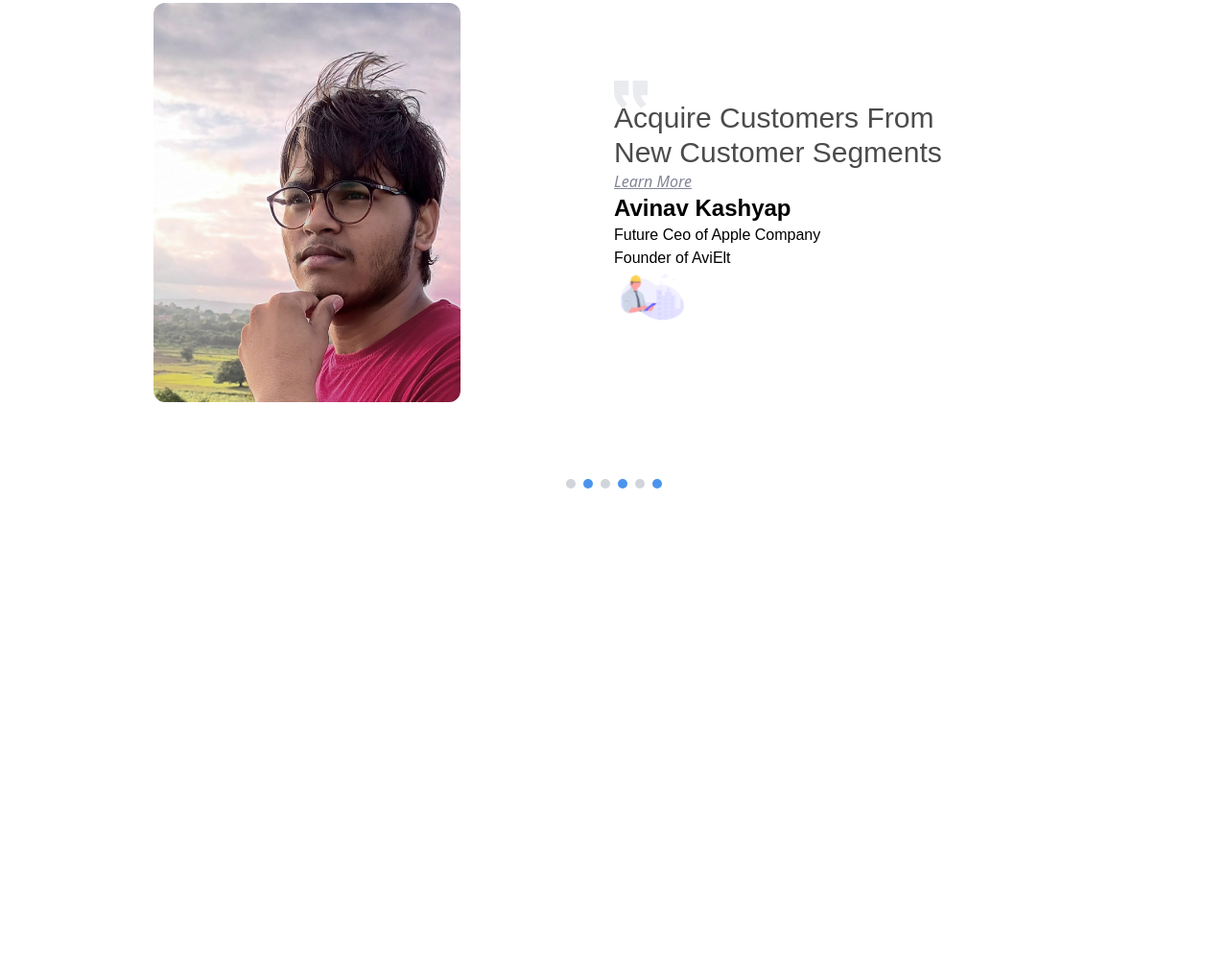
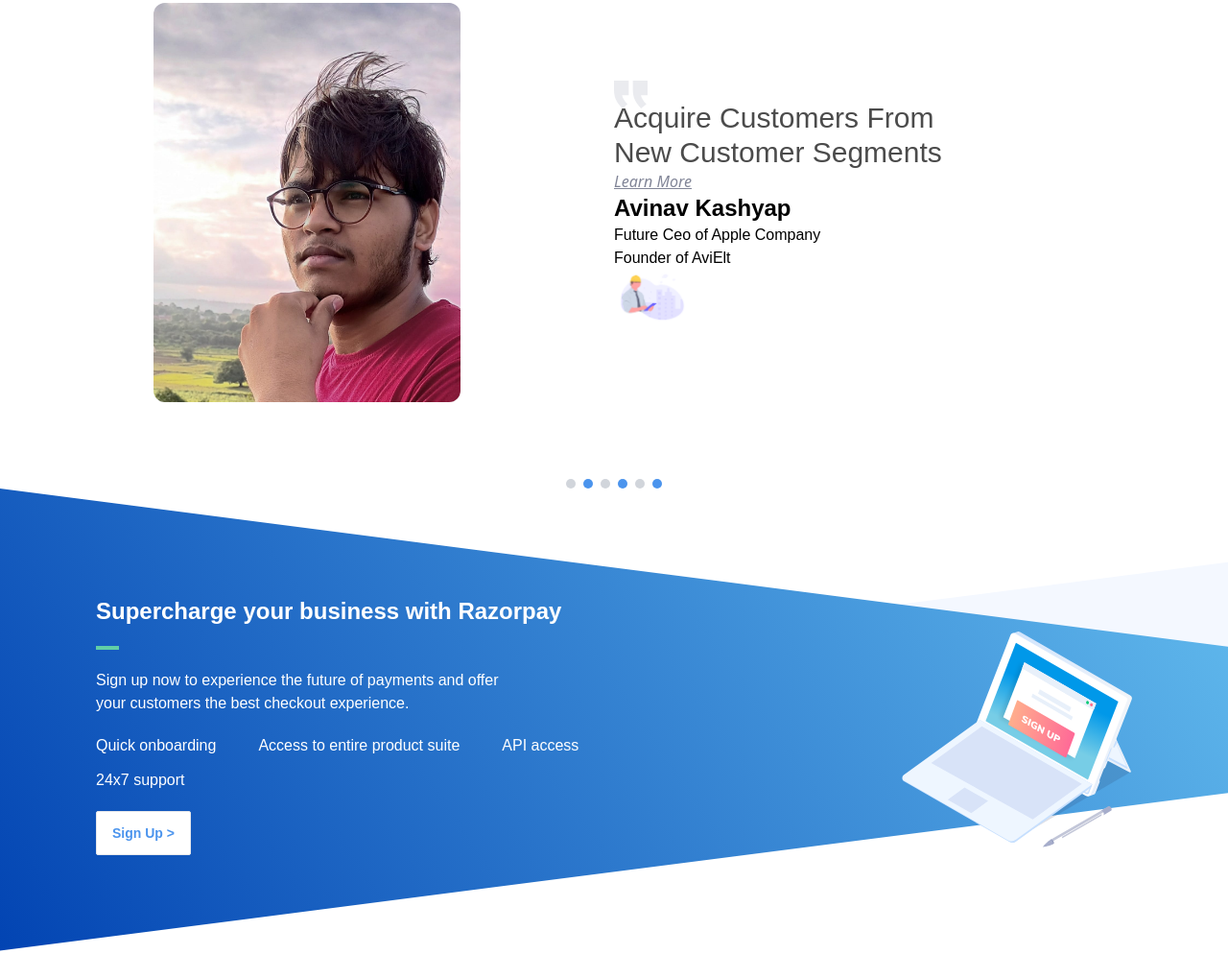
Before and after one commit to Avinav-kashyap/Razorpay-clone, a website built with Vite: page index.html in a window 1280 px wide. Shown: the part 6235-7254 px from the top of the page at 96% size. Before the commit the page ends 6744 px from the top, so only its background shows below. Built offline with nearby package versions, Linux system fonts and the light colour scheme.

Commit message:
added Cta section

```diff
--- a/index.html
+++ b/index.html
@@ -11,6 +11,9 @@
             background-size: 100% 100%;
             padding-top:12rem;
             padding-bottom:12rem;
+        }
+        .ctaSection{
+            background-size: 100% 100%;
         }
         .companiesList{
             animation:10s infinite linear moveCompany;
@@ -812,6 +815,45 @@
         </div>
 
     </section>
+    <!---CTA SECTION-->
+    <section class="bg-[url(/images/CTABg.svg)] w-full h-full bg-no-repeat bg-cover relative ctaSection min-h-[510px]">
+        <!--main content box-->
+        <div class="w-11/12 max-w-[1080px] relative flex flex-row items-center mx-auto justify-between space-x-20 pt-16">
+            <!--left part-->
+            <div class="flex flex-col gap-5 mt-12 max-w-[600px]">
+                <h2 class="font-mullish font-bold text-2xl text-white">
+                    Supercharge your business with Razorpay</h2>
+                <div class="w-6 h-1 bg-greenLight"></div>
+                <p class="font-mullish text-white">
+
+                    Sign up now to experience the future of payments and offer<br> your customers the best checkout experience.</p>
+                <ul class=" flex flex-row flex-wrap gap-x-11  text-white gap-y-3 ">
+                    <li class="font-mullish text-white flex flex-row">
+                        <span>Quick onboarding</span>
+                    </li>
+                    <li class="font-mullish text-white flex flex-row">
+                        <span>Access to entire product suite</span>
+                    </li>
+                    <li class="font-mullish text-white flex flex-row">
+                        <span>API access</span>
+                    </li>
+                    <li class="font-mullish text-white flex flex-row">
+                        <span>24x7 support</span>
+                    </li>
+
+                </ul>
+                <button class="min-w-[32px] font-mullish text-sm font-bold bg-white text-lightBlue300
+                border flex rounded-sm items-center hover:text-lightBlue500 transition-all duration-200
+                py-3 px-4 place-self-start">Sign Up  >
+
+                </button>
+
+            </div>
+            <!--right side wali image-->
+            <img src="./images/ctaImg.svg" alt="" width="240px" height="282px"
+            class="mt-16 pt-3">
+        </div>
+    </section>
 
     </div>
 
```
